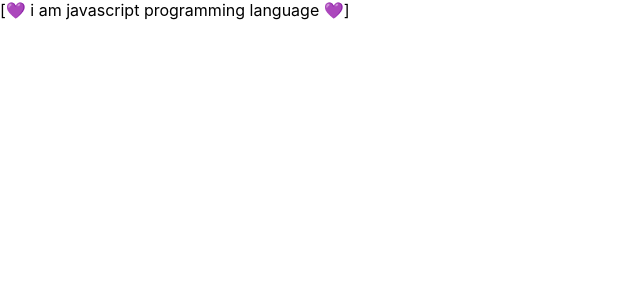
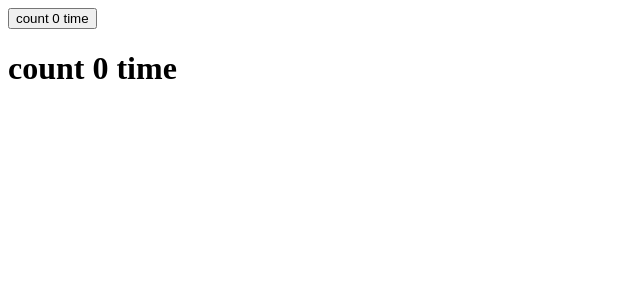
Before and after one commit to enamul58/React-JS-Fundamentals, a React (Create React App) app in the folder reactexercise/: page / in a window 1280 px wide. Shown: the top 300 px of the page, without its empty margins (0-640 px from the left). Built offline with nearby package versions, Linux system fonts and the light colour scheme.

Commit message:
higher order component pratice

```diff
--- a/reactexercise/src/App.js
+++ b/reactexercise/src/App.js
@@ -16,6 +16,9 @@
 import Emoji from "./components/Composition/Emoji";
 import { Text } from "./components/Composition/Text";
 import Bracket from "./components/Composition/Bracket";
+// import ClickCounter from "./components/ClickCount/ClickCounter";
+import ClickCounter from "./components/HigherOrderComponent/ClickCounter";
+import HoverCounter from "./components/HigherOrderComponent/HoverCounter";
 
 function App() {
   // const ary = [1, 2, 3];
@@ -42,7 +45,7 @@
       {/* <Form></Form> */}
       {/* <Calculator /> */}
       {/* <TempCoveter /> */}
-      <Emoji>
+      {/* <Emoji>
         {({ addEmoji }) => (
           <Bracket>
             {({ addBracket }) => (
@@ -50,7 +53,9 @@
             )}
           </Bracket>
         )}
-      </Emoji>
+      </Emoji> */}
+      <ClickCounter />
+      <HoverCounter />
     </>
   );
 }
--- /dev/null
+++ b/reactexercise/src/components/ClickCount/ClickCounter.js
@@ -0,0 +1,23 @@
+import React from "react";
+
+export default class ClickCounter extends React.Component {
+  state = {
+    count: 0,
+  };
+
+  onIncrement = () => {
+    this.setState((pastCount) => ({ count: pastCount.count + 1 }));
+  };
+
+  render() {
+    const { count } = this.state;
+    return (
+      <>
+        <button type="button" onClick={this.onIncrement}>
+          Click {count} time
+        </button>
+        <h1 onMouseOver={this.onIncrement}>Hovered {count} time</h1>
+      </>
+    );
+  }
+}
--- /dev/null
+++ b/reactexercise/src/components/HigherOrderComponent/ClickCounter.js
@@ -0,0 +1,12 @@
+import withCounter from "./WithCounter";
+
+const ClickCounter = (props) => {
+  const { count, onIncrement } = props;
+  return (
+    <button type="button" onClick={onIncrement}>
+      count {count} time
+    </button>
+  );
+};
+
+export default withCounter(ClickCounter);
--- /dev/null
+++ b/reactexercise/src/components/HigherOrderComponent/HoverCounter.js
@@ -0,0 +1,8 @@
+import withCounter from "./WithCounter";
+
+const HoverCounter = (props) => {
+  const { count, onIncrement } = props;
+  return <h1 onMouseOver={onIncrement}>count {count} time</h1>;
+};
+
+export default withCounter(HoverCounter);
--- /dev/null
+++ b/reactexercise/src/components/HigherOrderComponent/WithCounter.js
@@ -0,0 +1,23 @@
+import React from "react";
+
+const withCounter = (ClickCountComponent) => {
+  class NewComponent extends React.Component {
+    state = {
+      count: 0,
+    };
+
+    onIncrement = () => {
+      this.setState((prevState) => ({ count: prevState.count + 1 }));
+    };
+
+    render() {
+      const { count } = this.state;
+      return (
+        <ClickCountComponent count={count} onIncrement={this.onIncrement} />
+      );
+    }
+  }
+  return NewComponent;
+};
+
+export default withCounter;
--- a/reactexercise/src/index.js
+++ b/reactexercise/src/index.js
@@ -1,6 +1,6 @@
 import React from "react";
 import ReactDOM from "react-dom/client";
-import "./index.css";
+// import "./index.css";
 import App from "./App";
 import reportWebVitals from "./reportWebVitals";
 // import "bootstrap/dist/css/bootstrap.min.css";
```
